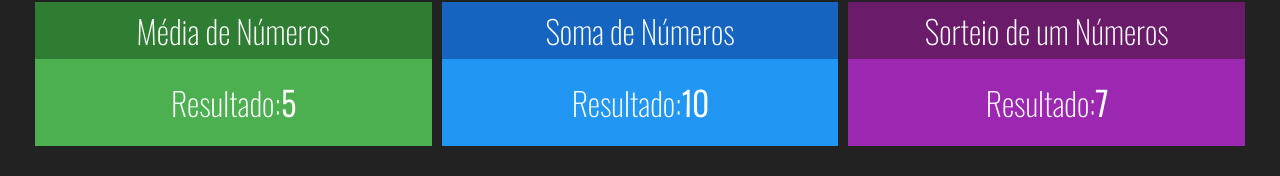
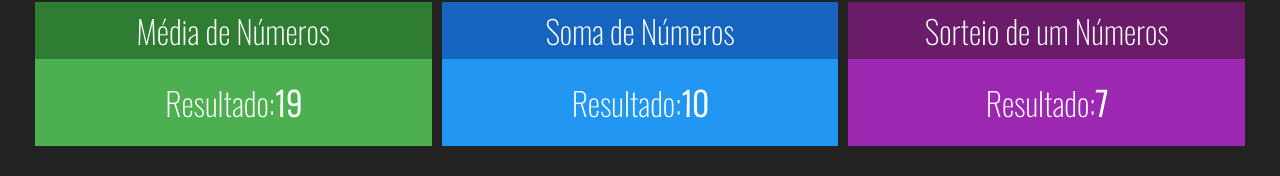
Before and after one commit to davidIsrael-rj/redux_simples, a React (Create React App) app: page / in a window 1280 px wide. Shown: the part 368-544 px from the top of the page. Built offline with nearby package versions, Linux system fonts and the light colour scheme.

Commit message:
Conectando Componentes com Redux #01

```diff
--- a/src/components/Media.jsx
+++ b/src/components/Media.jsx
@@ -1,16 +1,27 @@
 import React from "react"
+import { connect } from 'react-redux'
+
 import Card from "./Card"
 
-export default props => {
-
+const Media = props => {
+    const { min, max } = props
     return (
         <Card title="Média de Números" green>
             <div className="Intervalo">
                 <span>
                     <span>Resultado:</span>
-                    <strong>{5}</strong>
+                    <strong>{(max + min) / 2}</strong>
                 </span>
             </div>
         </Card>
     )
 }
+
+function mapStateToProps(state) {
+    return {
+        min: state.numeros.min,
+        max: state.numeros.max
+    }
+}
+
+export default connect(mapStateToProps)(Media)
--- a/src/store/storeConfig.js
+++ b/src/store/storeConfig.js
@@ -2,14 +2,14 @@ import {createStore ,combineReducers} from 'redux'
 
 const reducers = combineReducers({
     numeros: function(state, action){
-        console.log(state, ' ', action)
+        // console.log(state, ' ', action)
         return {
-            min: 1,
-            max: 10
+            min: 7,
+            max: 31
         }
     },
     nomes: function(state, action){
-        console.log(state, ' ', action)
+        // console.log(state, ' ', action)
         return [
             'Ana',
             'Bia',
```
